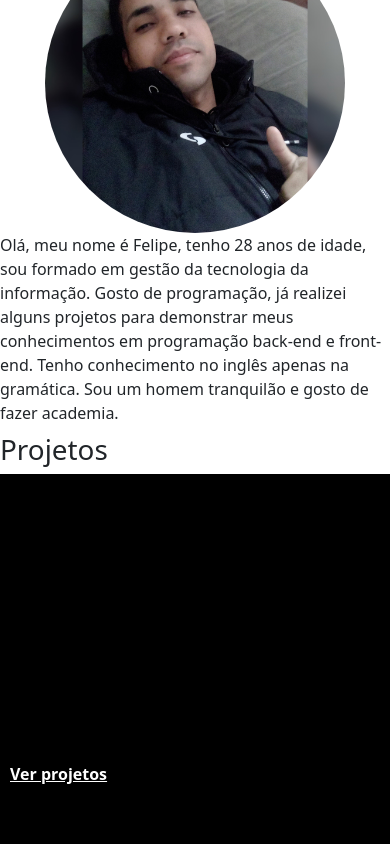
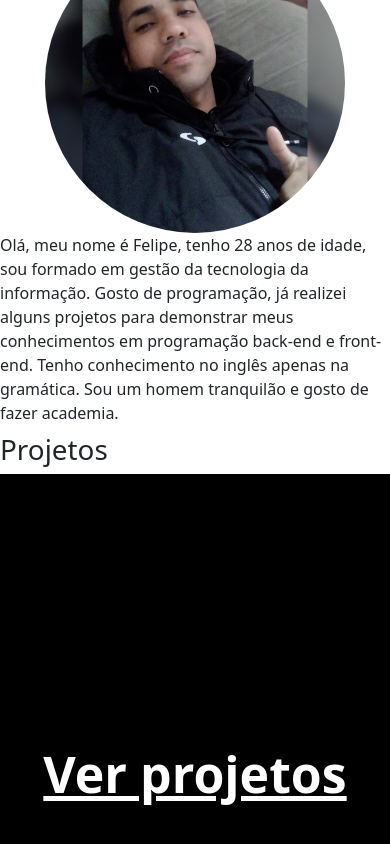
Before and after one commit to Felipejesusbrasilio/portfolio, a plain HTML site: page index.html in a window 390 px wide. Shown: the part 827-1671 px from the top of the page. Drawn offline with nearby package versions, Linux system fonts and the light colour scheme.

Commit message:
Update projetos.css

```diff
--- a/css/projetos.css
+++ b/css/projetos.css
@@ -18,6 +18,7 @@
 {
   color: white;
   font-weight: 600;
+  font-size: 50px;
 }
 
 @media only screen and (max-width: 1024px)
@@ -25,6 +26,11 @@
    .projetos
 	{
 	   height: 600px;
+	}
+
+	.projetos a
+	{
+		font-size: 50px;
 	}
 }
 
@@ -34,6 +40,11 @@
 	.projetos
 	{
 		flex-direction: column;
+		align-items: center;
 	}
 
+	.projetos a
+	{
+		font-size: 50px;
+
 }
```
